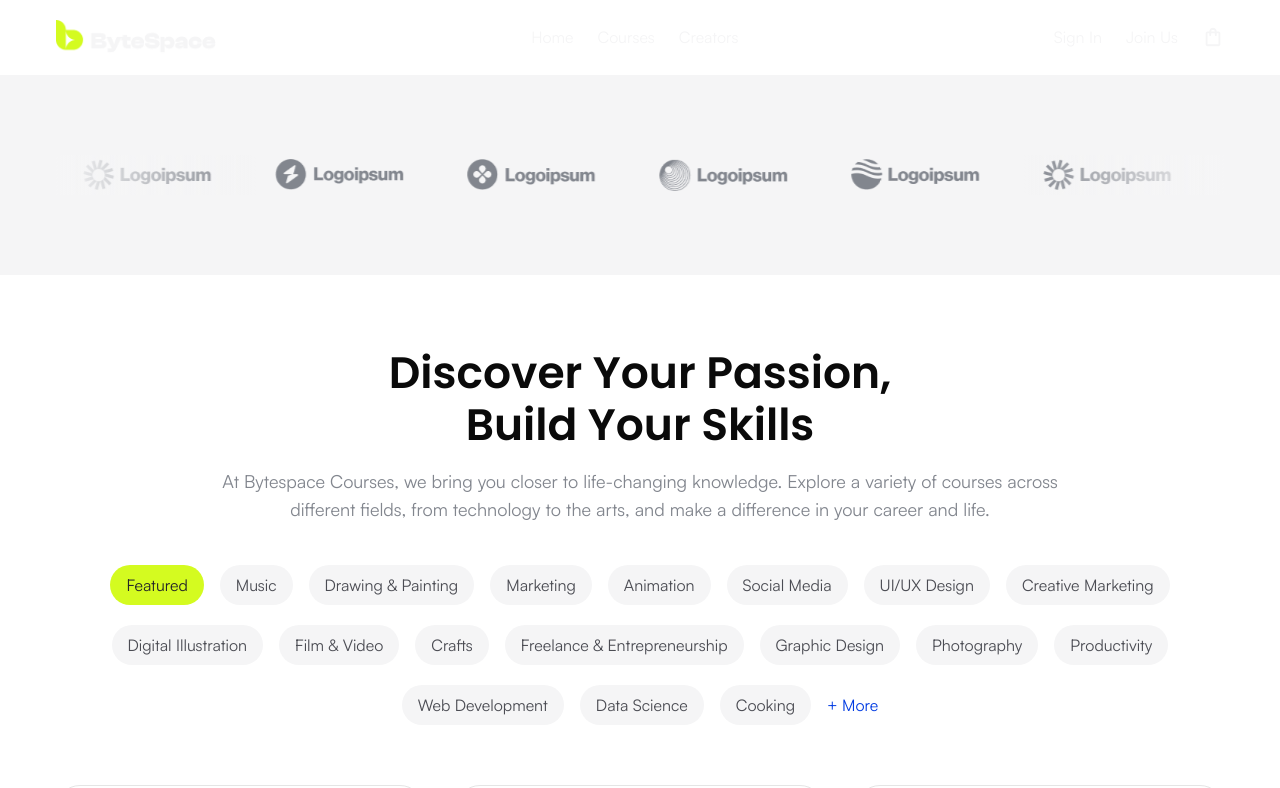
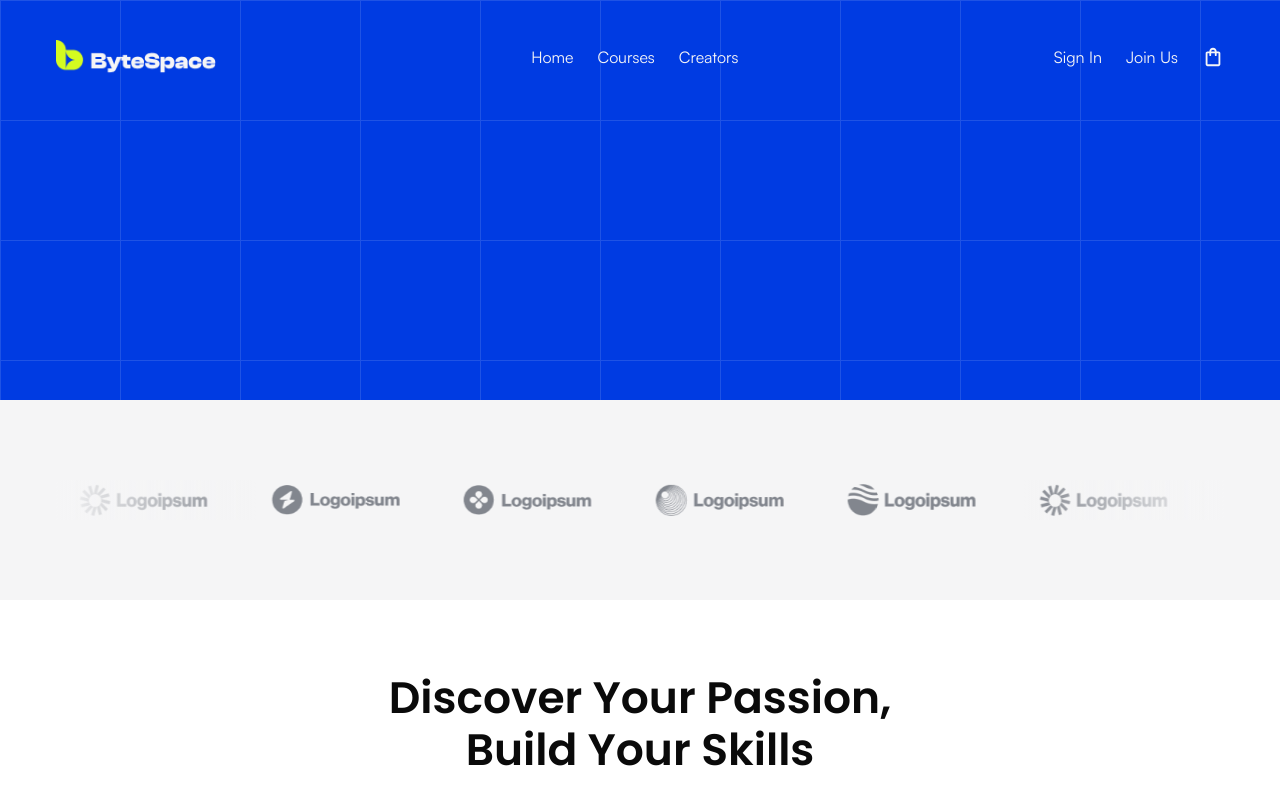
Before and after one commit to coderamit01/bytespace, a Next.js app: page / in a window 1280 px wide. Shown: the top 788 px of the page. Built offline with nearby package versions, Linux system fonts and the light colour scheme.

Commit message:
design and fix issue header

```diff
--- a/src/app/(main)/page.tsx
+++ b/src/app/(main)/page.tsx
@@ -1,6 +1,7 @@
 import CoursesSection from "@/src/components/home/CoursesSection";
 import CTASection from "@/src/components/home/CTASection";
 import GrowthSection from "@/src/components/home/GrowthSection";
+import HeroSection from "@/src/components/home/HeroSection";
 import LearningPathSection from "@/src/components/home/LearningPathSection";
 import PartnersSection from "@/src/components/home/PartnersSection";
 import TestimonialSection from "@/src/components/home/TestimonialSection";
@@ -8,6 +9,7 @@ import TestimonialSection from "@/src/components/home/TestimonialSection";
 export default function Home() {
   return (
     <>
+      <HeroSection />
       <PartnersSection />
       <CoursesSection />
       <LearningPathSection />
--- /dev/null
+++ b/src/components/home/HeroSection.tsx
@@ -0,0 +1,14 @@
+
+
+const HeroSection = () => {
+  return (
+    <section className="min-h-100 overflow-hidden relative bg-purple">
+      <div className="grid-bg" />
+      <div className="container relative z-10">
+
+      </div>
+    </section>
+  )
+}
+
+export default HeroSection
--- a/src/components/layouts/Header/Header.tsx
+++ b/src/components/layouts/Header/Header.tsx
@@ -1,7 +1,6 @@
 import Image from "next/image";
 import Link from "next/link";
 import LogoLight from "@/public/logo-light.png";
-import LogoDark from "@/public/logo-dark.png";
 import { NavItem } from "@/src/types";
 import { MdOutlineShoppingBag } from "react-icons/md";
 import { Sheet, SheetContent, SheetHeader, SheetTrigger } from "@/src/components/ui/sheet";
@@ -25,7 +24,7 @@ const Header = () => {
 
 
   return (
-    <header className="py-5">
+    <header className="absolute left-0 top-0 w-full z-30 py-6 md:py-10">
       <div className="container">
         <nav className="flex items-center justify-between gap-3">
           <Link href="/">
@@ -34,46 +33,46 @@ const Header = () => {
           <div className="hidden md:flex items-center space-x-6">
             {
               navItems.map((item, id) => (
-                <Link key={id} href={item.href} className="text-base font-satoshi font-normal text-[#F5F5F6] hover:text-white">
+                <Link key={id} href={item.href} className="text-base font-satoshi font-normal text-shuttle-50 hover:text-white transition-all hover:-translate-y-1">
                   {item.label}
                 </Link>
               ))
             }
           </div>
           <div className="hidden md:flex items-center space-x-6">
-            <Link href="/login" className="text-base font-satoshi font-normal text-[#F5F5F6] hover:text-white">Sign In</Link>
-            <Link href="/signup" className="text-base font-satoshi font-normal text-[#F5F5F6] hover:text-white">Join Us</Link>
-            <MdOutlineShoppingBag size="22" className="text-[#F5F5F6]" />
+            <Link href="/login" className="text-base font-satoshi font-normal text-shuttle-50 hover:text-white">Sign In</Link>
+            <Link href="/signup" className="text-base font-satoshi font-normal text-shuttle-50 hover:text-white">Join Us</Link>
+            <MdOutlineShoppingBag size="22" className="text-shuttle-50" />
           </div>
           {/* Mobile Menu  */}
-          <div className="flex space-x-3 items-center md:hidden">
-            <MdOutlineShoppingBag size="24" className="text-shuttle" />
+          <div className="flex space-x-3 relative z-95 items-center md:hidden">
+            <MdOutlineShoppingBag size="24" fill="#F5F5F6" className="text-shuttle" />
             <Sheet>
-              <SheetTrigger className="mt-9.5 text-shuttle-50 lg:hidden" aria-label="Open menu">
+              <SheetTrigger className="text-shuttle-50 lg:hidden" aria-label="Open menu">
                 <RiMenu3Line size="24" className="text-white" />
               </SheetTrigger>
 
-              <SheetContent>
+              <SheetContent className="bg-purple">
                 <SheetHeader>
-                  <Image src={LogoDark} className="w-30 md:w-40 max-w-40" height={100} width={160} alt="Logo" />
+                  <Image src={LogoLight} className="w-30 md:w-40 max-w-40" height={100} width={160} alt="Logo" />
                 </SheetHeader>
 
                 <div className="pt-2 flex flex-col gap-5 px-4">
                   {
                     navItems.map((item, id) => (
-                      <Link key={id} href={item.href} className="text-base font-satoshi font-normal text-[#040819] hover:text--[#003BE2]">
+                      <Link key={id} href={item.href} className="text-base font-satoshi font-normal text-shuttle-50 hover:text-white">
                         {item.label}
                       </Link>
                     ))
                   }
 
-                  <div className="h-px bg-border" />
+                  <div className="h-px bg-border border-slate-300" />
                   <div className="flex items-center space-x-3">
-                    <Link href="/login" className="text-[#242528] font-satoshi font-semibold rounded-full flex items-center justify-center px-5 py-2 border border-[#D4FB20] bg-[#D4FB20]">
+                    <Link href="/login" className="text-[#242528] font-satoshi font-semibold rounded-full flex items-center justify-center px-5 py-2 border border-lime bg-lime">
                       Sign In
                     </Link>
 
-                    <Link href="/signup" className="text-[#242528] font-satoshi font-semibold rounded-full flex items-center justify-center px-5 py-2 border border-[#242528] bg-white hover:border-[#D4FB20] hover:bg-[#D4FB20]">
+                    <Link href="/signup" className="text-[#242528] font-satoshi font-semibold rounded-full flex items-center justify-center px-5 py-2 border border-[#242528] bg-white hover:border-lime hover:bg-lime">
                       Join Us
                     </Link>
                   </div>
```
